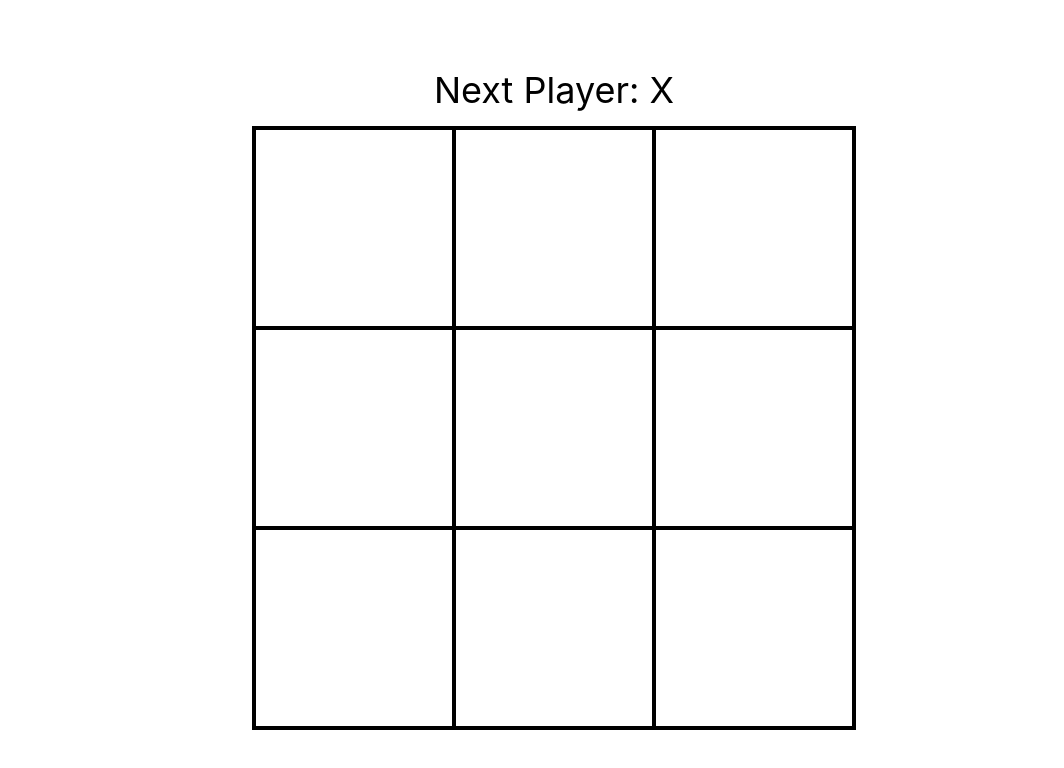
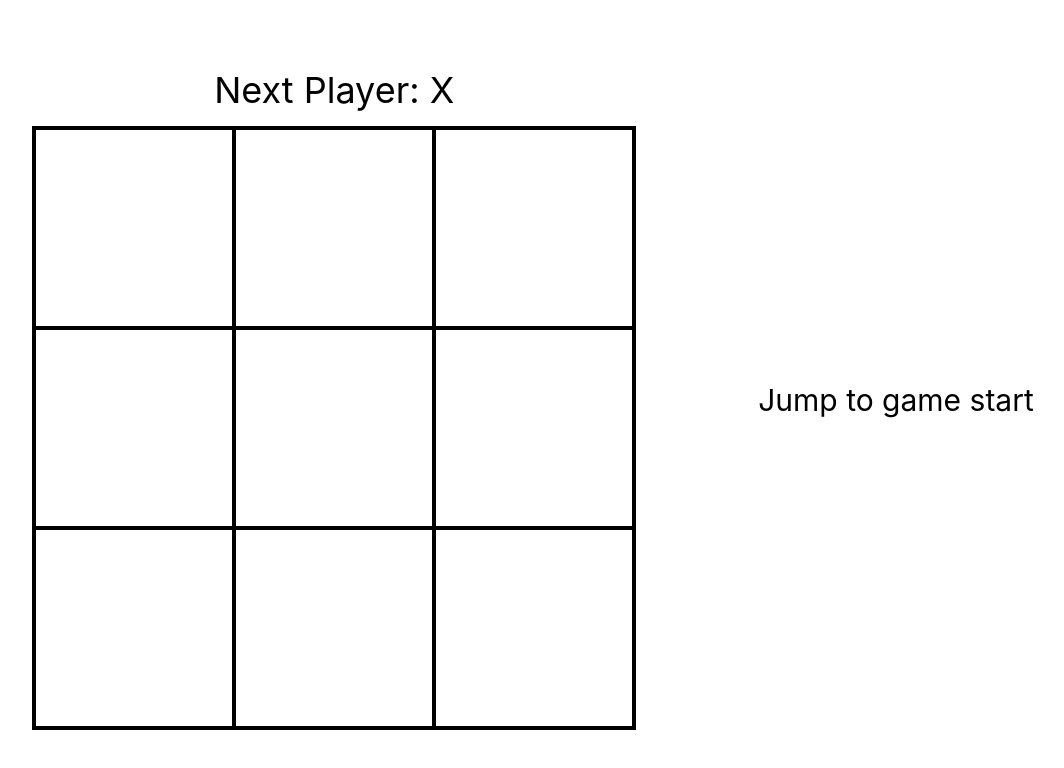
Before and after one commit to KlayClarke/reactJS_tictactoe, a React (Create React App) app: page / in a window 1280 px wide. Shown: the top 768 px of the page, without its empty margins (86-1150 px from the left). Built offline with nearby package versions, Linux system fonts and the light colour scheme.

Commit message:
save each move in a history array and allow user to jump back to previous moves

```diff
--- a/src/components/Game.jsx
+++ b/src/components/Game.jsx
@@ -5,22 +5,27 @@ export default function Game() {
   const [history, setHistory] = useState([
     {
       squares: Array(9).fill(null),
+      xIsNext: true,
     },
   ]);
-  // const [squares, setSquares] = useState(Array(9).fill(null));
-  const [xIsNext, setXIsNext] = useState(true);
 
   function handleSquareClick(i) {
     const current = history[history.length - 1];
     const squaresClone = current.squares.slice();
-    xIsNext ? (squaresClone[i] = "X") : (squaresClone[i] = "O");
-    setHistory(history.concat([{ squares: squaresClone }]));
-    setXIsNext(!xIsNext);
+    current.xIsNext ? (squaresClone[i] = "X") : (squaresClone[i] = "O");
+    setHistory(
+      history.concat([{ squares: squaresClone, xIsNext: !current.xIsNext }])
+    );
   }
 
   function handleRestart() {
-    setHistory([{ squares: Array(9).fill(null) }]);
-    setXIsNext(true);
+    setHistory([{ squares: Array(9).fill(null), xIsNext: true }]);
+  }
+
+  function jumpTo(index) {
+    // cut history array up to desired gameboard then render squares
+    const newHistory = history.slice();
+    setHistory(newHistory.splice(0, index));
   }
 
   function findWinner(squares) {
@@ -53,10 +58,25 @@ export default function Game() {
   const winner = findWinner(current.squares);
   const status = winner
     ? `The Winner Is ${winner}`
-    : `Next Player: ${xIsNext ? "X" : "O"}`;
+    : `Next Player: ${current.xIsNext ? "X" : "O"}`;
+
+  const moves = history.slice().map((step, move) => {
+    const desc = move ? "Jump to move #" + move : "Jump to game start";
+    return (
+      <li key={move}>
+        <button
+          className={`${winner ? "cursor-not-allowed" : ""} text-3xl `}
+          onClick={winner ? undefined : () => jumpTo(move + 1)}
+        >
+          {desc}
+        </button>
+      </li>
+    );
+  });
 
   return (
-    <div className="flex flex-col justify-center items-center h-screen">
+    <div className="flex justify-center items-center gap-20">
+      <div className="flex flex-col justify-center items-center min-h-screen">
         <h1 className="text-4xl mb-4">{status}</h1>
         {winner && (
           <button
@@ -72,5 +92,13 @@ export default function Game() {
           winner={winner}
         />
       </div>
+      <div
+        className={`${
+          winner ? "blur-sm" : ""
+        } border-2 border-black border-opacity-0 p-10 min-h-fit`}
+      >
+        <ul>{moves}</ul>
+      </div>
+    </div>
   );
 }
```
Lines whose indentation alone changed are shown as unchanged.
